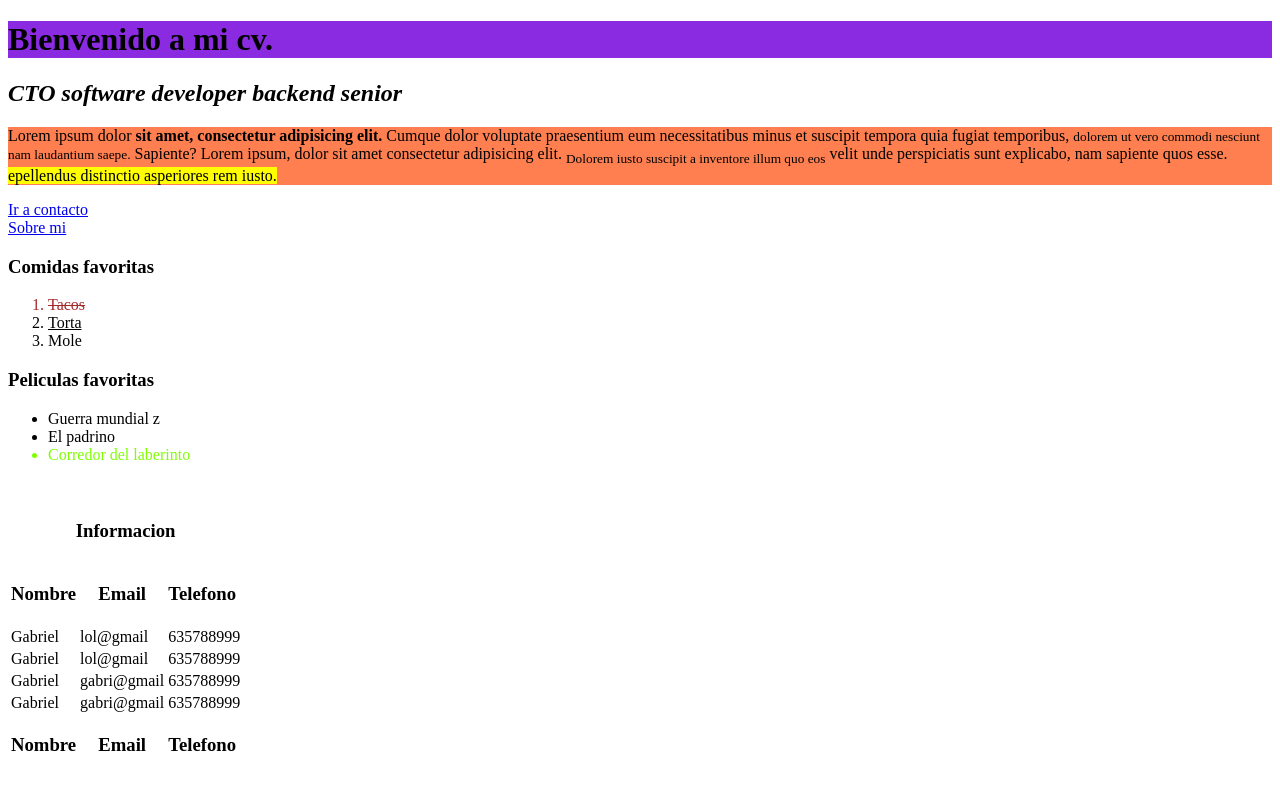
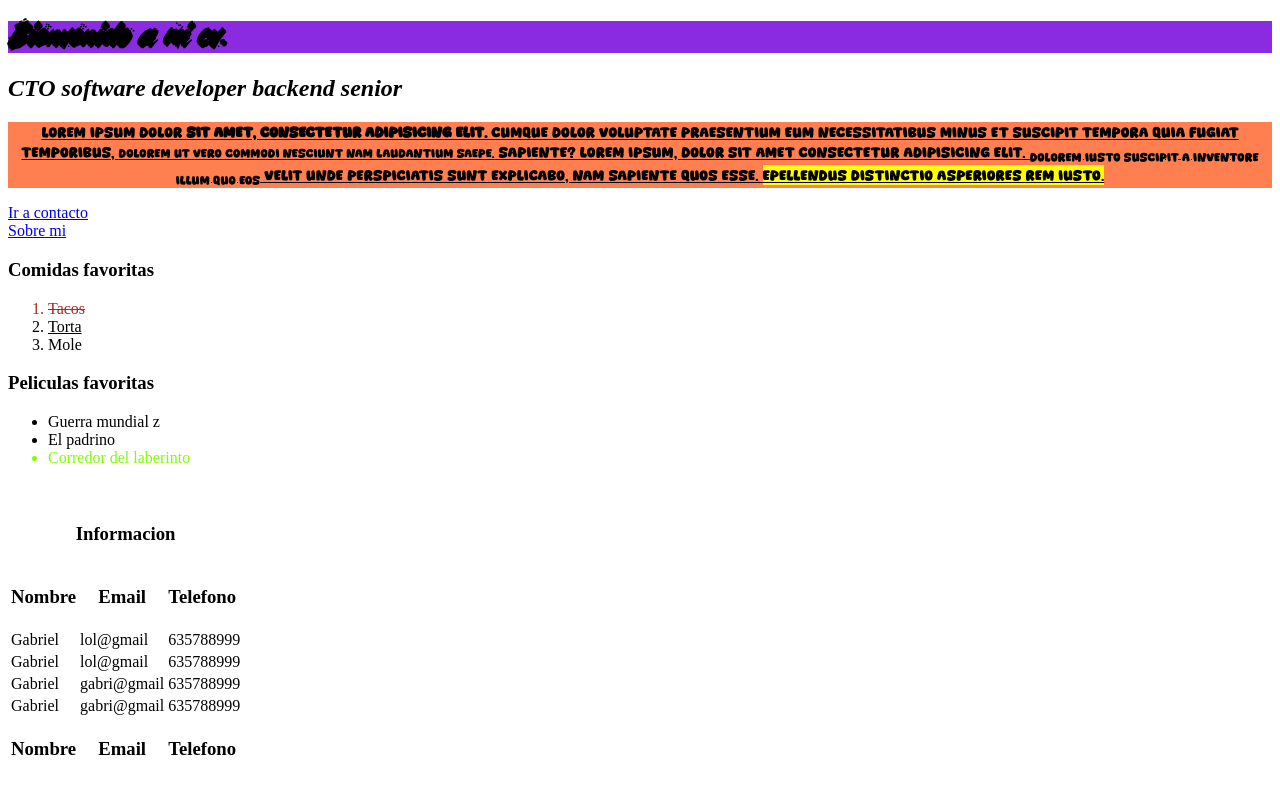
Before and after one commit to Gabriel3465/pagina, a plain HTML site: page index.html in a window 1280 px wide. Shown: the top 800 px of the page. Drawn offline with Linux system fonts and the light colour scheme.

Commit message:
8.- Implementa una hoja de estilos y aplica

```diff
--- a/assets/styles/main.css
+++ b/assets/styles/main.css
@@ -1,9 +1,20 @@
 h1{
+    font-family: driftline;
     background-color: blueviolet;
+
+    text-shadow: 2px 2px black;
+
 }
 
 p{
+    font-family: tena;
     background-color: coral;
+
+    text-align: center;
+
+    text-decoration: underline;
+
+    text-transform: uppercase;
 }
 
 p:hover{
@@ -17,3 +28,13 @@ p:hover{
 .lista-peliculas li:last-child{
     color: chartreuse;
 }
+
+@font-face {
+    font-family: driftline;
+    src: url('../fonts/driftline/Driftline.ttf');
+}
+
+@font-face {
+    font-family: tena;
+    src: url('../fonts/super_trend/Super\ Trend.ttf');
+}
```
Also changed, not shown: assets/fonts/driftline/Driftline.ttf (added), assets/fonts/driftline/Fonts for Everyone — Just €2.txt (added), assets/fonts/super_trend/Super Trend.ttf (added).
